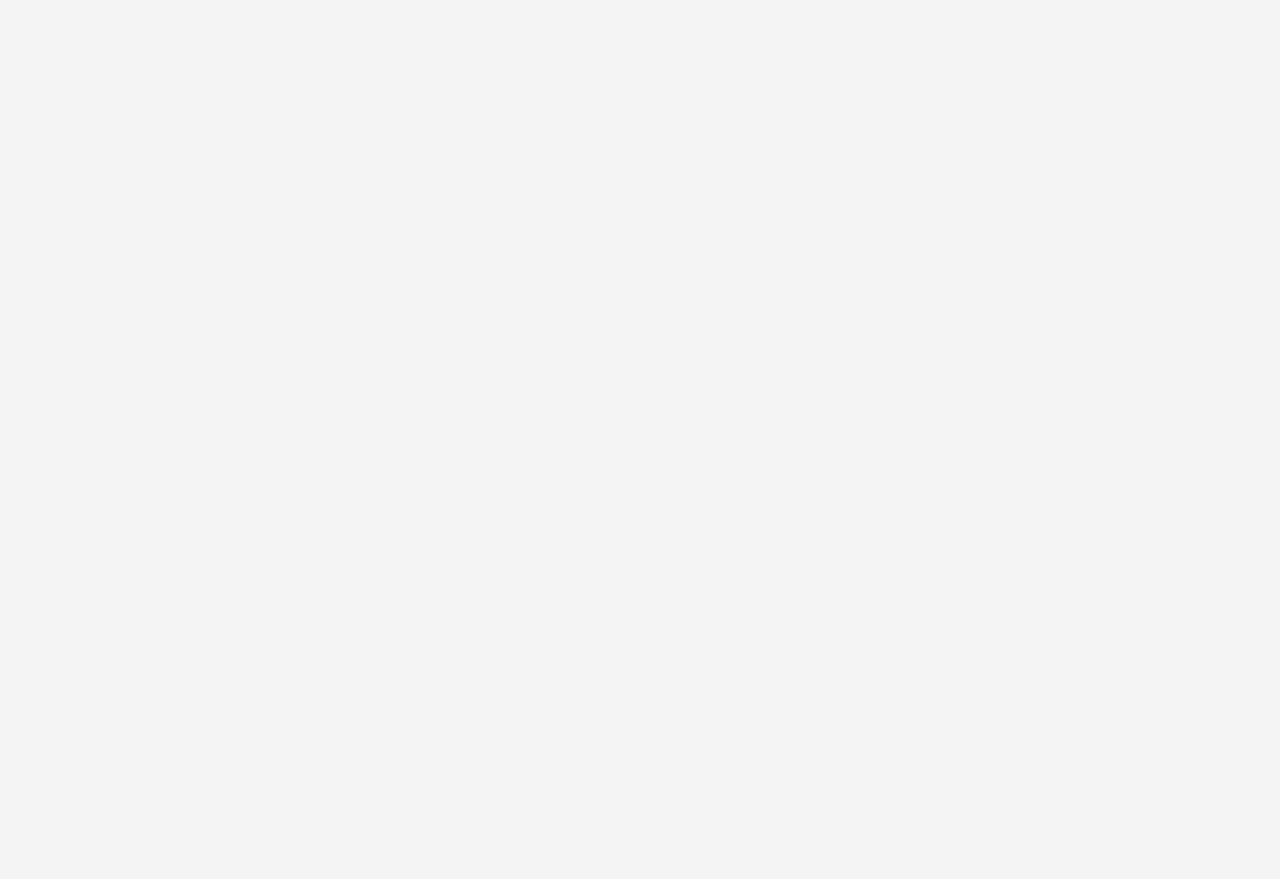
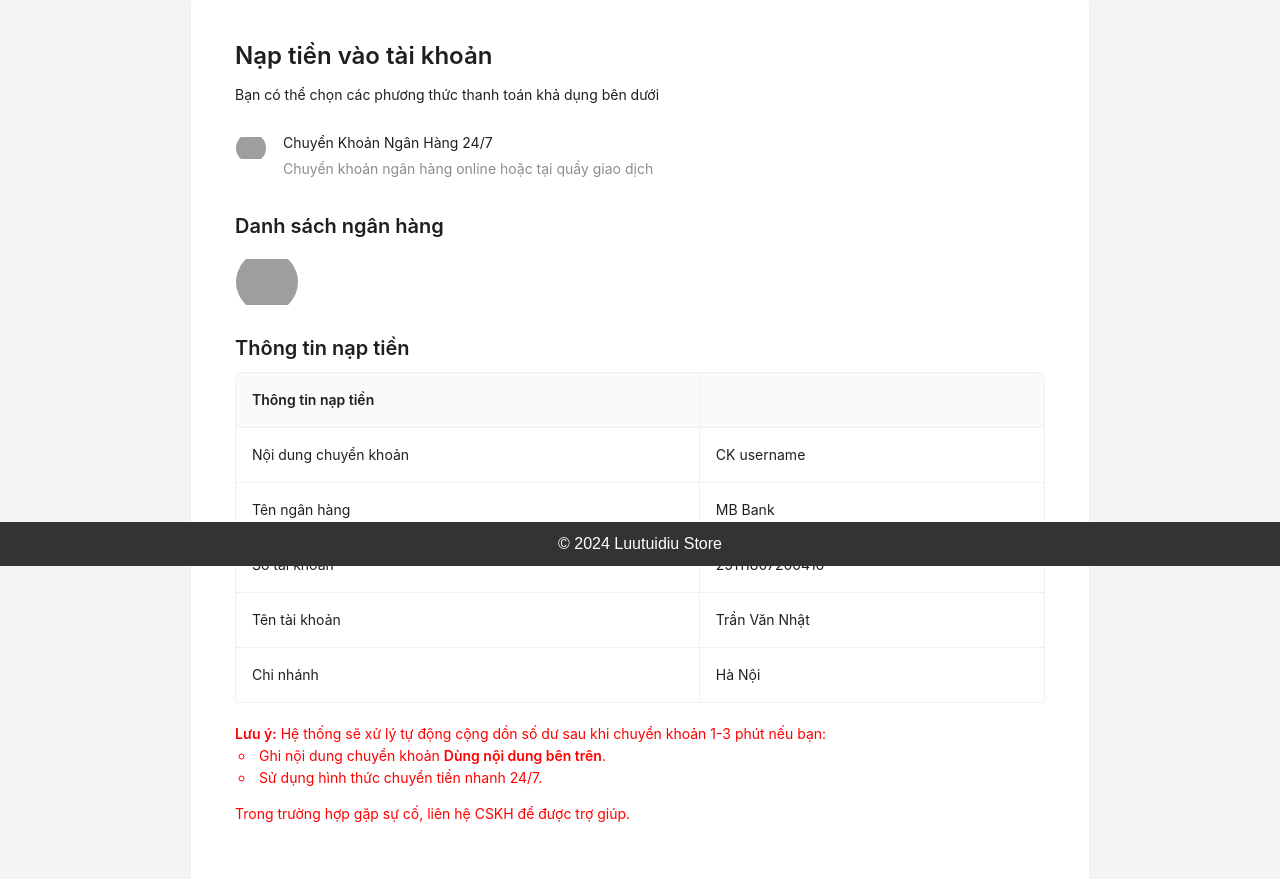
Before and after one commit to Buidat249/Website-Game-Liutiudiu-WD-09-, a React (Vite) app in the folder fe/: page /banhking24h in a window 1280 px wide. Before the commit this address had no page. Shown: the part 234-1113 px from the top of the page. Before the commit the page ends 800 px from the top, so only its background shows below. Built offline with nearby package versions, Linux system fonts and the light colour scheme; grey boxes are pictures that could not be loaded.

Commit message:
update banhking24h

```diff
--- a/fe/package.json
+++ b/fe/package.json
@@ -37,7 +37,7 @@
     "react": "^18.2.0",
     "react-dom": "^18.2.0",
     "react-hook-form": "^7.51.1",
-    "react-router-dom": "^6.22.3",
+    "react-router-dom": "^6.28.0",
     "socket.io": "^4.7.5",
     "tailwind-merge": "^2.2.2",
     "tailwindcss-animate": "^1.0.7",
--- a/fe/src/components/Header.tsx
+++ b/fe/src/components/Header.tsx
@@ -11,7 +11,6 @@ const Header = (props: Props) => {
   return (
     <div>
       <header>
-
         <div className="top-bar">
           <div className="top-bar-content">
             <span>Kết nối yêu thương cùng Tinder Plus</span>
@@ -22,7 +21,6 @@ const Header = (props: Props) => {
             </nav>
           </div>
         </div>
-
 
         <div className="main-header">
           <div className="main-header-content">
@@ -38,18 +36,12 @@ const Header = (props: Props) => {
             </div>
             <div className="user-cart">
               <div className="user-info">
-                <img
-                  src={userAvatar}
-                  alt="User Avatar"
-                />
+                <img src={userAvatar} alt="User Avatar" />
                 <span>TrVanNhat</span>
               </div>
               <div className="cart">
                 <a href="#">
-                  <img
-                    src={cartIcon}
-                    alt="Cart Icon"
-                  />
+                  <img src={cartIcon} alt="Cart Icon" />
                   <span>Giỏ hàng</span>
                   <span className="cart-count">0</span>
                 </a>
@@ -60,16 +52,16 @@ const Header = (props: Props) => {
 
         <div className="main-nav">
           <div className="main-nav-content">
-          <a href="">Trang chủ</a>
+            <a href="/">Trang chủ</a>
             <a href="/products">Sản phẩm</a>
             <a href="#">Tin tức</a>
             <a href="#">Liên hệ</a>
-          <a href="#">Hình thức thanh toán</a>
+            <a href="/paymentMethods">Hình thức thanh toán</a>
           </div>
         </div>
       </header>
     </div>
-  )
+  );
 }
 
 export default Header
--- /dev/null
+++ b/fe/src/pages/(website)/Payment_method/_components/bank_transfer.tsx
@@ -0,0 +1,97 @@
+//chuyển qua gân hàng
+import React from "react";
+import { Card, Typography, List, Avatar, Row, Col, Table } from "antd";
+
+const bankLogos = [
+  {
+    name: "MB Bank",
+    logo: "https://cdn.divineshop.vn/image/catalog/Logo-bank/logo-mbbank-33428.png?hash=1703148927",
+  },
+//   { name: "Vietcombank", logo: "/icons/vietcombank.png" },
+//   { name: "Agribank", logo: "/icons/agribank.png" },
+//   { name: "Techcombank", logo: "/icons/techcombank.png" },
+];
+
+const transferInfo = [
+  { key: "1", label: "Nội dung chuyển khoản", value: "CK username" },
+  { key: "2", label: "Tên ngân hàng", value: "MB Bank" },
+  { key: "3", label: "Số tài khoản", value: "25111807200416" },
+  { key: "4", label: "Tên tài khoản", value: "Trần Văn Nhật" },
+  { key: "5", label: "Chi nhánh", value: "Hà Nội" },
+];
+
+const columns = [
+  {
+    title: "Thông tin nạp tiền",
+    dataIndex: "label",
+    key: "label",
+  },
+  {
+    title: "",
+    dataIndex: "value",
+    key: "value",
+  },
+];
+
+const BankingPage: React.FC = () => {
+  return (
+    <Card style={{ maxWidth: 900, margin: "20px auto", padding: "20px" }}>
+      <Typography.Title level={3}>Nạp tiền vào tài khoản</Typography.Title>
+      <Typography.Paragraph>
+        Bạn có thể chọn các phương thức thanh toán khả dụng bên dưới
+      </Typography.Paragraph>
+      <List
+        itemLayout="horizontal"
+        dataSource={[
+          {
+            title: "Chuyển Khoản Ngân Hàng 24/7",
+            description:
+              "Chuyển khoản ngân hàng online hoặc tại quầy giao dịch",
+            icon: "https://cdn.divineshop.vn/image/catalog/Logo-bank/bank.png?hash=1604888771",
+          },
+        ]}
+        renderItem={(item) => (
+          <List.Item>
+            <List.Item.Meta
+              avatar={<Avatar src={item.icon} />}
+              title={item.title}
+              description={item.description}
+            />
+          </List.Item>
+        )}
+      />
+      <Typography.Title level={4} style={{ marginTop: "20px" }}>
+        Danh sách ngân hàng
+      </Typography.Title>
+      <Row gutter={[16, 16]} justify="start">
+        {bankLogos.map((bank) => (
+          <Col key={bank.name}>
+            <Avatar src={bank.logo} size={64} />
+          </Col>
+        ))}
+      </Row>
+      <Typography.Title level={4} style={{ marginTop: "20px" }}>
+        Thông tin nạp tiền
+      </Typography.Title>
+      <Table
+        columns={columns}
+        dataSource={transferInfo}
+        pagination={false}
+        bordered
+      />
+      <Typography.Paragraph style={{ marginTop: "20px", color: "red" }}>
+        <strong>Lưu ý:</strong> Hệ thống sẽ xử lý tự động cộng dồn số dư sau khi
+        chuyển khoản 1-3 phút nếu bạn:
+        <ul>
+          <li>
+            Ghi nội dung chuyển khoản <strong>Dùng nội dung bên trên</strong>.
+          </li>
+          <li>Sử dụng hình thức chuyển tiền nhanh 24/7.</li>
+        </ul>
+        Trong trường hợp gặp sự cố, liên hệ CSKH để được trợ giúp.
+      </Typography.Paragraph>
+    </Card>
+  );
+};
+
+export default BankingPage;
--- a/fe/src/pages/(website)/Payment_method/_components/payment methods.tsx
+++ b/fe/src/pages/(website)/Payment_method/_components/payment methods.tsx
@@ -1,11 +1,13 @@
 import React from "react";
 import { List, Typography, Card, Divider, Avatar } from "antd";
+import { useNavigate } from "react-router-dom";
 
 const paymentMethods = [
   {
     title: "Chuyển Khoản Ngân Hàng 24/7",
     description: "Chuyển khoản ngân hàng online hoặc tại quầy giao dịch",
     icon: "https://cdn.divineshop.vn/image/catalog/Logo-bank/bank.png?hash=1604888771", // Đường dẫn đến hình ảnh icon thực tế
+    route: "/banhking24h",
   },
   {
     title: "Thanh toán VNPAY-QR",
@@ -42,6 +44,13 @@ const paymentMethods = [
 ];
 
 const PaymentPage: React.FC = () => {
+  const navigate = useNavigate();
+
+  const handleItemClick = (route: string | undefined) => {
+    if (route) {
+      navigate(route); // Điều hướng đến đường dẫn khi nhấp vào mục
+    }
+  }
   return (
     <Card style={{ maxWidth: 800, margin: "20px auto", padding: "20px" }}>
       <Typography.Title level={3}>Nạp tiền vào tài khoản</Typography.Title>
@@ -53,7 +62,10 @@ const PaymentPage: React.FC = () => {
         itemLayout="horizontal"
         dataSource={paymentMethods}
         renderItem={(item) => (
-          <List.Item>
+          <List.Item
+          onClick={() => handleItemClick(item.route)}
+            style={{ cursor: item.route ? "pointer" : "default" }}
+          >
             <List.Item.Meta
               avatar={<Avatar src={item.icon} />}
               title={item.title}
--- a/fe/src/pages/(website)/Payment_method/page.tsx
+++ b/fe/src/pages/(website)/Payment_method/page.tsx
@@ -2,7 +2,7 @@ import React from 'react'
 import PagePayment from './_components/payment methods';
 
 const PagePayment_method = () => {
-  return <PagePayment />;
+  return <PagePayment /> ;
 }
 
 export default PagePayment_method;
--- a/fe/src/routes/index.tsx
+++ b/fe/src/routes/index.tsx
@@ -24,6 +24,7 @@ import PageCart from "@/pages/cart/page";
 import VnpayPayment from "@/pages/(website)/pays/_components/payvnpay";
 import PaymentMomo from "@/pages/(website)/pays/_components/paymm";
 import PagePayment_method from "@/pages/(website)/Payment_method/page";
+import BankingPage from "@/pages/(website)/Payment_method/_components/bank_transfer";
 
 const Router = () => {
   return (
@@ -39,6 +40,8 @@ const Router = () => {
         <Route path="products" element={<ProductPage />} />
         <Route path="cart" element={<PageCart />} />
         <Route path="paymentMethods" element={<PagePayment_method />} />
+        <Route path="/banhking24h" element={<BankingPage/>}/>
+
       </Route>
 
       {/* Các route cho trang quản trị */}
```
Also changed, not shown: 1 other file (tests, documents, lock files or other folders). Lines whose indentation alone changed are shown as unchanged.
